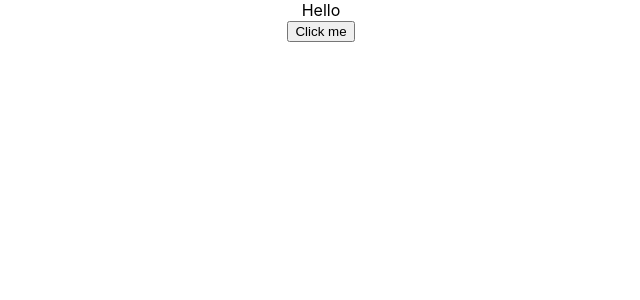
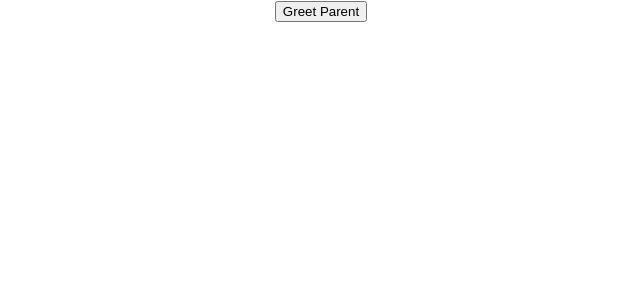
Before and after one commit to imvinojanv/sample-react-app, a React (Create React App) app: page / in a window 1280 px wide. Shown: the top 300 px of the page, without its empty margins (319-959 px from the left). Built offline with nearby package versions, Linux system fonts and the light colour scheme.

Commit message:
Methods as props

```diff
--- a/src/App.js
+++ b/src/App.js
@@ -10,11 +10,14 @@
 import FunctionClick from './components/FunctionClick'
 import ClassClick from './components/ClassClick'
 import EventBind from './components/EventBind'
+import ParentComponent from './components/ParentComponent'
 
 function App() {
   return (
     <div className="App">
-      <EventBind />
+      <ParentComponent />
+
+      {/* <EventBind /> */}
 
       {/* <ClassClick />
       <FunctionClick /> */}
--- /dev/null
+++ b/src/components/ChildComponent.js
@@ -0,0 +1,14 @@
+import React from 'react'
+
+function ChildComponent(props) {
+  return (
+    <div>
+        {/* <button onClick={props.greetHandler}>Greet Parent</button> */}
+
+        {/* passing the parameters to the parent component */}
+        <button onClick={() => props.greetHandler('child')}>Greet Parent</button>
+    </div>
+  )
+}
+
+export default ChildComponent
--- /dev/null
+++ b/src/components/ParentComponent.js
@@ -0,0 +1,33 @@
+import React, { Component } from 'react'
+import ChildComponent from './ChildComponent'
+
+class ParentComponent extends Component {
+
+    constructor(props) {
+      super(props)
+
+      this.state = {
+         parentName: 'Parent'
+      }
+
+      this.greetParent = this.greetParent.bind(this)
+    }
+
+    // greetParent() {
+    //     alert(`Hello ${this.state.parentName}`)
+    // }
+
+    greetParent(childName) {
+      alert(`Hello ${this.state.parentName} from ${childName}`)
+    }
+
+  render() {
+    return (
+      <div>
+          <ChildComponent greetHandler={this.greetParent} />
+      </div>
+    )
+  }
+}
+
+export default ParentComponent
```
